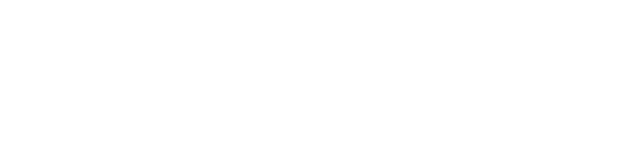
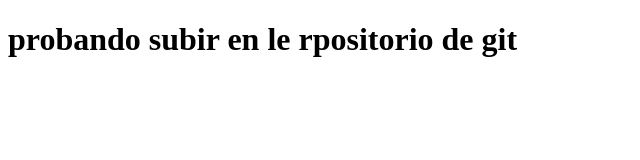
Before and after one commit to tomi-20/mi-primer-repositorio, a plain HTML site: page Nosostros.htm in a window 1280 px wide. Shown: the whole page, without its empty margins (0-640 px from the left). Drawn offline with Linux system fonts and the light colour scheme.

Commit message:
mi segundo commit

```diff
--- a/Nosostros.htm
+++ b/Nosostros.htm
@@ -7,6 +7,7 @@
     <title>Document</title>
 </head>
 <body>
+    <h1>probando subir en le rpositorio de git</h1>
 
 </body>
 </html>
```
Also changed, not shown: Index.html (+1 -0 lines).
